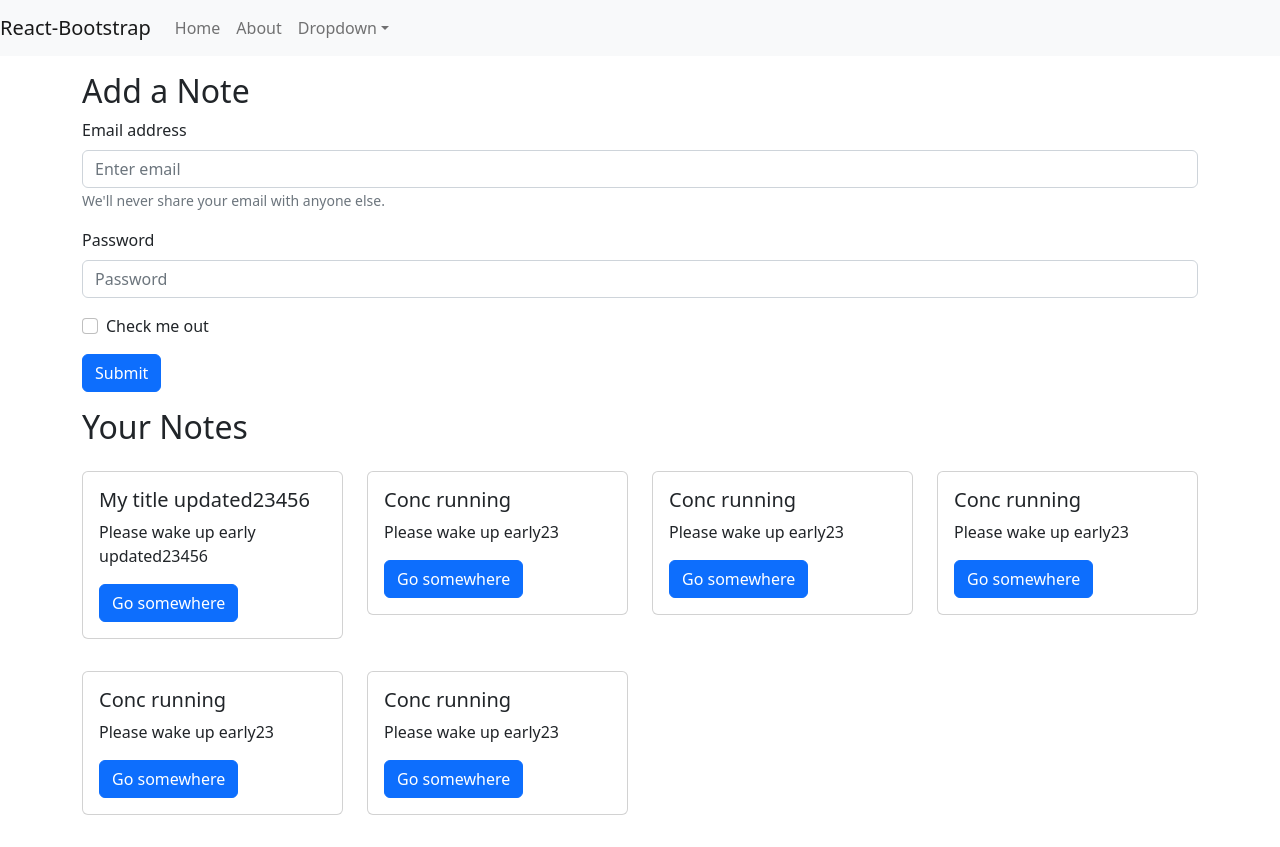
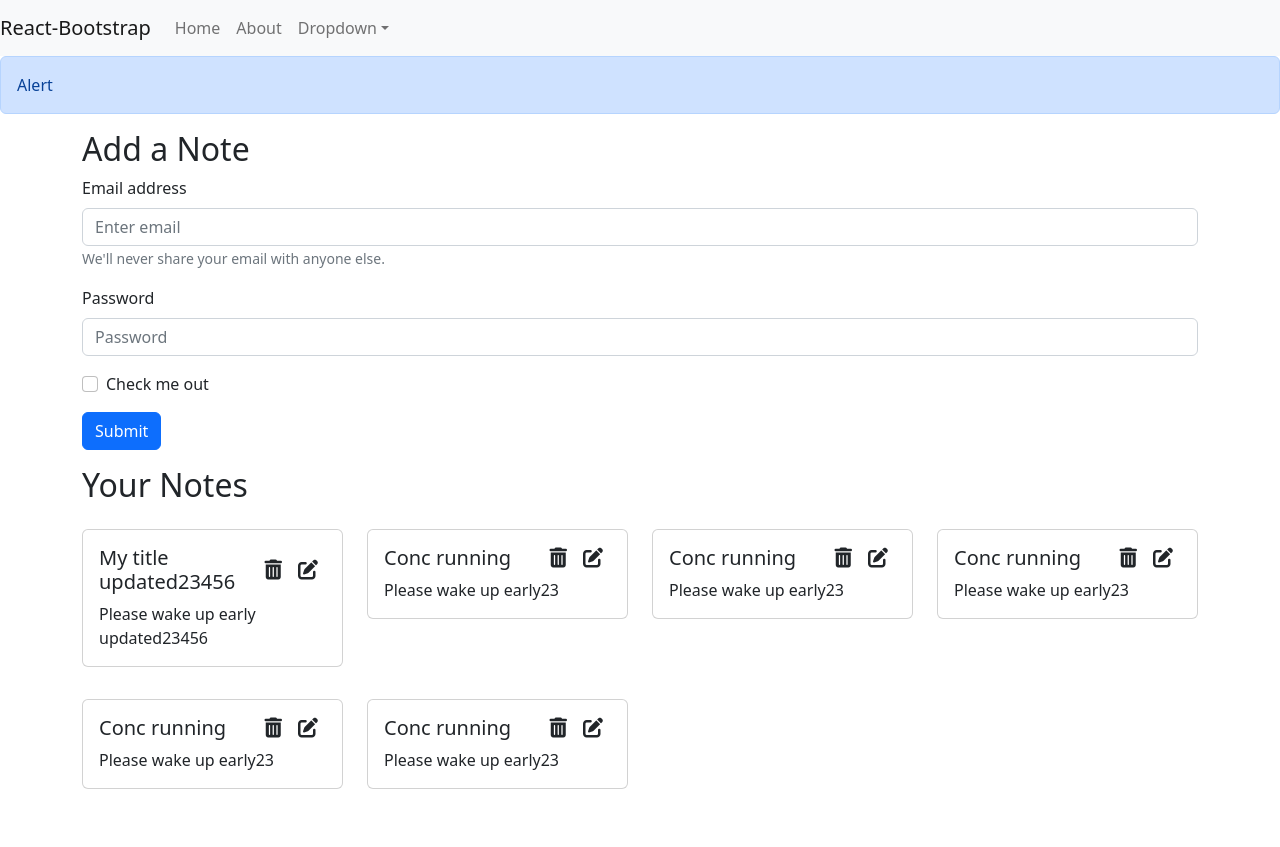
Before and after one commit to Harsh16j/inotebook, a React (Create React App) app: page / in a window 1280 px wide. After the commit the page ends 821 px from the top, so only its background shows below. Built offline with nearby package versions, Linux system fonts and the light colour scheme.

Commit message:
Font Awesome,Alerts added, Card CSS modified

```diff
--- a/public/index.html
+++ b/public/index.html
@@ -39,5 +39,6 @@
       To begin the development, run `npm start` or `yarn start`.
       To create a production bundle, use `npm run build` or `yarn build`.
     -->
+    <script src="https://kit.fontawesome.com/75a4b69015.js" crossorigin="anonymous"></script>
   </body>
 </html>
--- a/src/App.js
+++ b/src/App.js
@@ -4,6 +4,7 @@ import NavBar from "./components/NavBar";
 import Home from "./components/Home";
 import About from "./components/About";
 import NoteState from "./context/notes/NoteState";
+import Alerts from "./components/Alerts";
 
 function App() {
   return (
@@ -11,6 +12,7 @@ function App() {
       <NoteState>
         <Router>
           <NavBar />
+          <Alerts message="Alert"/>
           <div className="container">
             <Routes>
               <Route exact path="/" element={<Home />} />
--- /dev/null
+++ b/src/components/Alerts.js
@@ -0,0 +1,13 @@
+import React from 'react'
+import Alert from 'react-bootstrap/Alert';
+const Alerts = (props) => {
+  return (
+    <div>
+<Alert variant="primary">
+    {props.message}
+</Alert>
+    </div>
+  )
+}
+
+export default Alerts
--- a/src/components/NoteItem.js
+++ b/src/components/NoteItem.js
@@ -1,23 +1,27 @@
-import React from 'react'
-import Button from 'react-bootstrap/Button';
-import Card from 'react-bootstrap/Card';
-import Col from 'react-bootstrap/Col';
+import React from "react";
+import Button from "react-bootstrap/Button";
+import Card from "react-bootstrap/Card";
+import Col from "react-bootstrap/Col";
 const NoteItem = (props) => {
-  const {note}=props;
+  const { note } = props;
   return (
     <Col md={3} className="my-3">
-
       <Card>
         <Card.Body>
-        <Card.Title>{note.title}</Card.Title>
-        <Card.Text>
-        {note.description}
-        </Card.Text>
-        <Button variant="primary">Go somewhere</Button>
+          <Card.Title className="d-flex align-items-center justify-content-between">
+            <div className="titleOfTheCard">
+            {note.title}
+            </div>
+            <div className="d-flex EditAndDeleteButton">
+            <i className="fa-solid fa-trash-can mx-2"></i>
+            <i className="fa-solid fa-pen-to-square mx-2 "></i>
+            </div>
+          </Card.Title>
+          <Card.Text>{note.description}</Card.Text>
         </Card.Body>
       </Card>
     </Col>
-  )
-}
+  );
+};
 
-export default NoteItem
+export default NoteItem;
--- a/src/components/Notes.js
+++ b/src/components/Notes.js
@@ -10,7 +10,7 @@ const Notes = () => {
     <Row className="my-3">
       <h2>Your Notes</h2>
       {notes.map((note) => {
-        return <NoteItem note={note}/>;
+        return <NoteItem key={note._id} note={note}/>;
       })}
     </Row>
   );
--- a/src/context/notes/NoteState.js
+++ b/src/context/notes/NoteState.js
@@ -3,7 +3,7 @@ import { useState } from "react";
 const NoteState=(props)=>{
     const notesInitial=[
         {
-          "_id": "62fe49536cc46f3fe05675fb",
+          "_id": "62fe149536cc46f3fe05675fb",
           "user": "62fc8c20e4423097f81bac01",
           "title": "My title updated23456",
           "description": "Please wake up early updated23456",
@@ -12,7 +12,7 @@ const NoteState=(props)=>{
           "__v": 0
         },
         {
-          "_id": "62ff92a2490be734b1289afb",
+          "_id": "62ff292a2490be734b1289afb",
           "user": "62fc8c20e4423097f81bac01",
           "title": "Conc running",
           "description": "Please wake up early23",
@@ -21,7 +21,7 @@ const NoteState=(props)=>{
           "__v": 0
         },
         {
-          "_id": "62ff92a2490be734b1289afb",
+          "_id": "62ff932a2490be734b1289afb",
           "user": "62fc8c20e4423097f81bac01",
           "title": "Conc running",
           "description": "Please wake up early23",
@@ -30,7 +30,7 @@ const NoteState=(props)=>{
           "__v": 0
         },
         {
-          "_id": "62ff92a2490be734b1289afb",
+          "_id": "62ff924a2490be734b1289afb",
           "user": "62fc8c20e4423097f81bac01",
           "title": "Conc running",
           "description": "Please wake up early23",
@@ -39,7 +39,7 @@ const NoteState=(props)=>{
           "__v": 0
         },
         {
-          "_id": "62ff92a2490be734b1289afb",
+          "_id": "62ff925a2490be734b1289afb",
           "user": "62fc8c20e4423097f81bac01",
           "title": "Conc running",
           "description": "Please wake up early23",
@@ -48,7 +48,7 @@ const NoteState=(props)=>{
           "__v": 0
         },
         {
-          "_id": "62ff92a2490be734b1289afb",
+          "_id": "62ff92a62490be734b1289afb",
           "user": "62fc8c20e4423097f81bac01",
           "title": "Conc running",
           "description": "Please wake up early23",
--- a/src/index.css
+++ b/src/index.css
@@ -11,3 +11,8 @@ code {
   font-family: source-code-pro, Menlo, Monaco, Consolas, 'Courier New',
     monospace;
 }
+
+i{
+  cursor:pointer;
+  /* Mouse cursor will become pointer on hover */
+}
```
Lines whose indentation alone changed are shown as unchanged.
